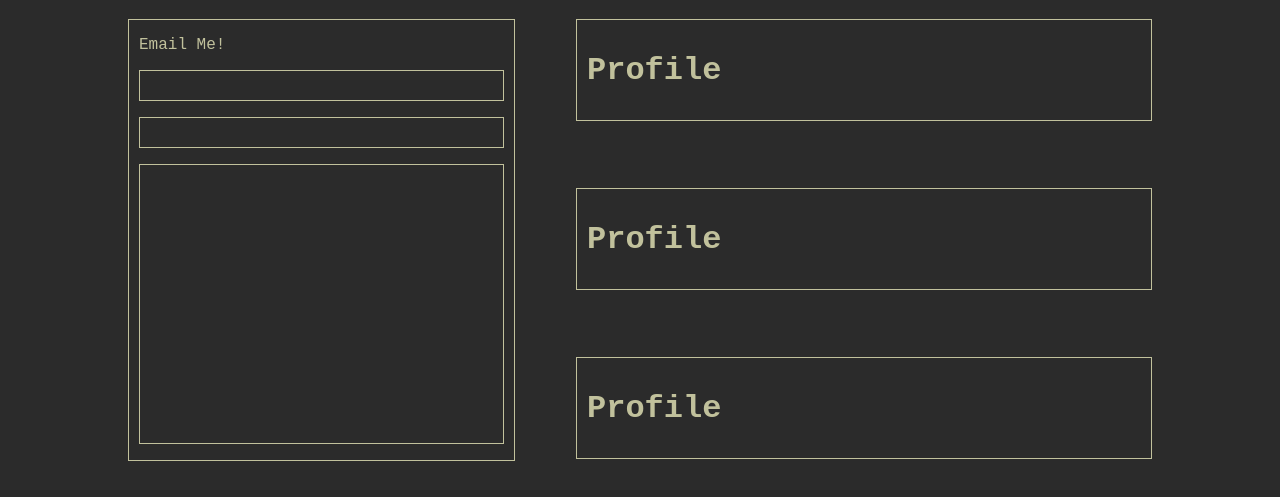
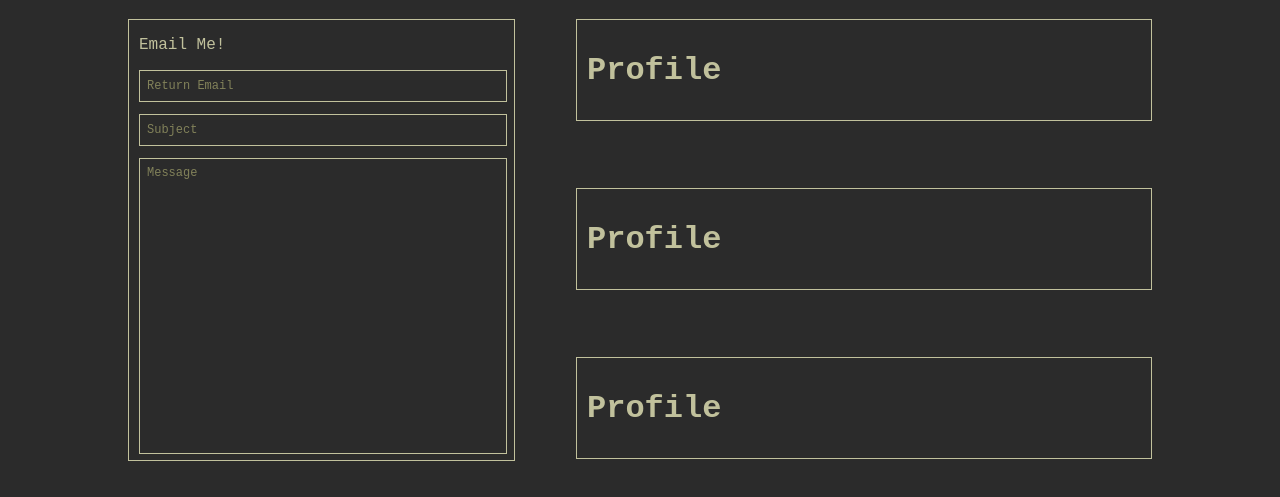
Before and after one commit to ShivamOfTheSingh/shivamsite, a React (Vite) app: page /contacts in a window 1280 px wide. Shown: the part 181-678 px from the top of the page. Built offline with nearby package versions, Linux system fonts and the light colour scheme.

Commit message:
Modified Input Feilds

```diff
--- a/src/components/contacts/EmailPrompt.css
+++ b/src/components/contacts/EmailPrompt.css
@@ -1,6 +1,6 @@
 .EmailMain {
     background-color: var(--main-bg-color);
-    border: 1px var(--main-text-color) solid;
+    border: 1px solid var(--main-text-color);
     position: absolute;
     top: 25%;
     left: 10%;
@@ -12,41 +12,59 @@
     animation: fadeIn 0.35s ease-in-out;
 }
 
-.EmailMain p {
+.Title {
     font-size: 2vh;
     margin-bottom: 2vh;
     cursor: default;
 }
 
-.EmailMain input {
-    border: solid 1px;
+.InputField {
+    position: relative;
+    margin-bottom: 1.5vh;
+}
+
+.InputField input,
+.InputField textarea {
+    border: solid 1px var(--main-text-color);
     background-color: var(--main-bg-color);
-    border-color: var(--main-text-color);
-    margin-bottom: 2vh;
     font-family: 'Courier New', Courier, monospace;
+    font-size: 1.5vh;
     padding: 7px;
     color: var(--main-text-color);
+    outline: none;
 }
 
 .MailContents {
-    height: 50vh;
+    height: 35vh;
+    width: 27.5vw;
+    resize: none;
 }
 
-.ReturnEmail, .Subject {
-    height: 2.5vh;
+.ReturnEmail,
+.Subject {
+    height: 2vh;
+    width: 27.5vw;
+}
+
+.InputForm {
+    padding: 0;
+    display: flex;
+    flex-direction: column;
 }
 
 .EmailMain:hover {
     border-color: var(--bright-text-color);
 }
 
-.EmailMain input:hover {
+.InputField input:hover {
     border-color: var(--bright-text-color);
     background-color: var(--dim-bg-color);
 }
 
-.EmailMain input:focus {
-    outline: none;
+.InputField input::placeholder,
+.InputField textarea::placeholder {
+    color: var(--dim-text-color);
+    font-size: 1.5vh;
 }
 
 @keyframes fadeIn {
--- a/src/components/contacts/EmailPrompt.jsx
+++ b/src/components/contacts/EmailPrompt.jsx
@@ -1,15 +1,23 @@
-import React from 'react'
-import './EmailPrompt.css'
+import React from 'react';
+import './EmailPrompt.css';
 
 const EmailPrompt = () => {
   return (
     <div className='EmailMain'>
-      <p>Email Me!</p>
-          <input className='ReturnEmail' />
-          <input className='Subject' />
-          <input className='MailContents' />
+      <p className='Title'>Email Me!</p>
+      <form className='InputForm'>
+        <label className='InputField'>
+          <input className='ReturnEmail' placeholder="Return Email" />
+        </label>
+        <label className='InputField'>
+          <input className='Subject' placeholder="Subject" />
+        </label>
+        <label className='InputField'>
+          <textarea className='MailContents' placeholder="Message" rows="4" cols="50" />
+        </label>
+      </form>
     </div>
-  )
-}
+  );
+};
 
-export default EmailPrompt
+export default EmailPrompt;
```
